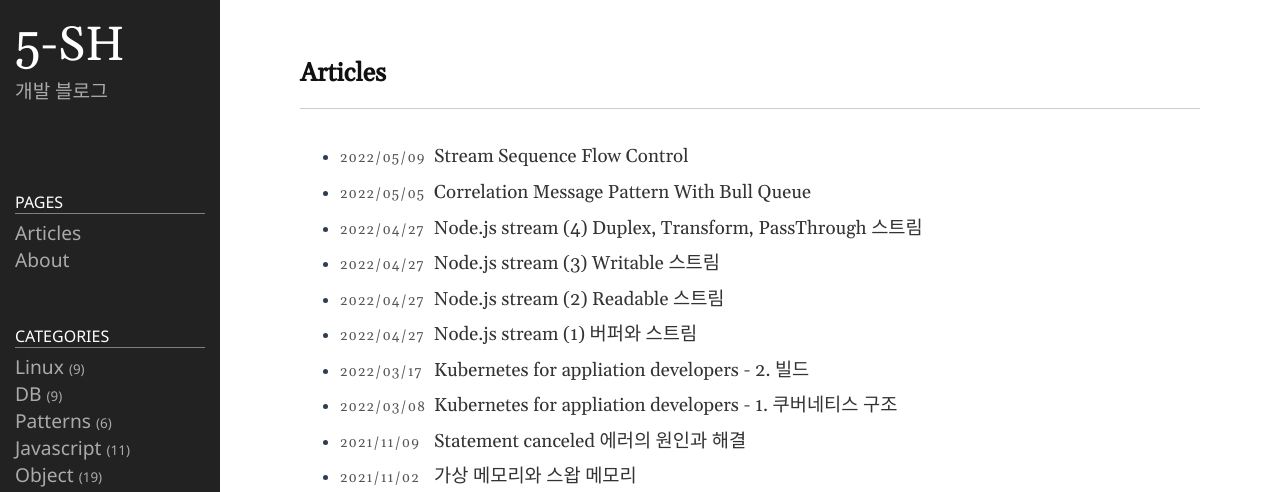
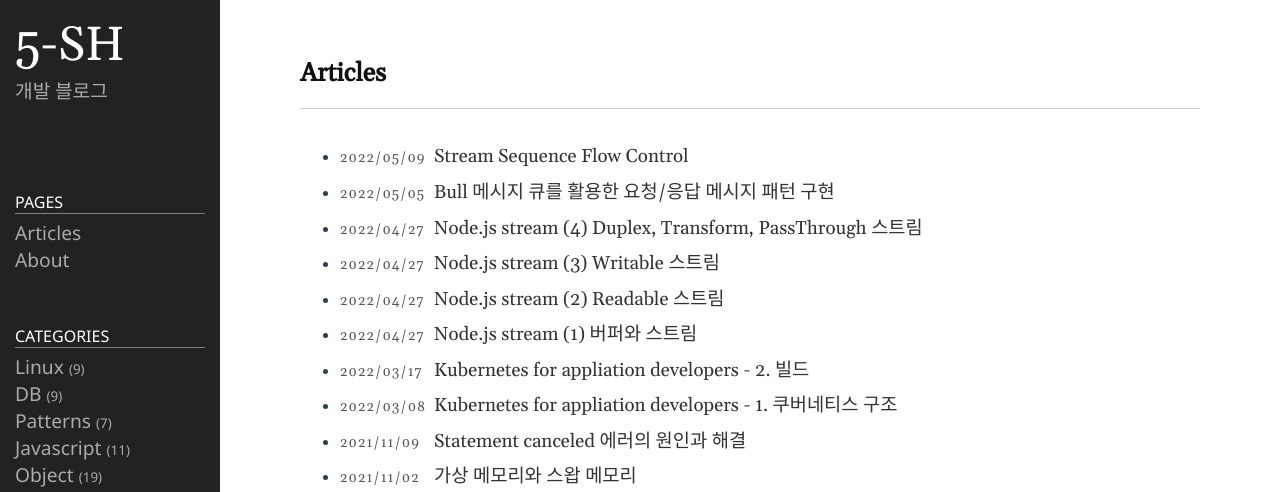
Before and after one commit to 5-SH/5-sh.github.io-deprecated, a Jekyll site: the page built from index.md, in a window 1280 px wide and 900 px high. Shown: the top 492 px of the window. Built offline with Jekyll 4.4.1, drawn with Linux system fonts in a browser that asks for light colours.

Commit message:
포스팅 정보 추가

```diff
--- a/_posts/2022-05-05-correlation-message-pattern-with-bull-queue.md
+++ b/_posts/2022-05-05-correlation-message-pattern-with-bull-queue.md
@@ -1,3 +1,11 @@
+---
+layout: post
+title: Bull 메시지 큐를 활용한 요청/응답 메시지 패턴 구현
+date: 2022-05-05 08:30:00 + 0900
+categories: Patterns
+ref: Patterns, reactive programming, flow, flux
+---
+
 # Bull 메시지 큐를 활용한 요청/응답 메시지 패턴 구현
 상관 식별자(Correlation Identifier) 개념과 Bull 메시지 큐를 활용해 단방향 채널 위에 요청/응답 패턴을 구현합니다.
 
```
